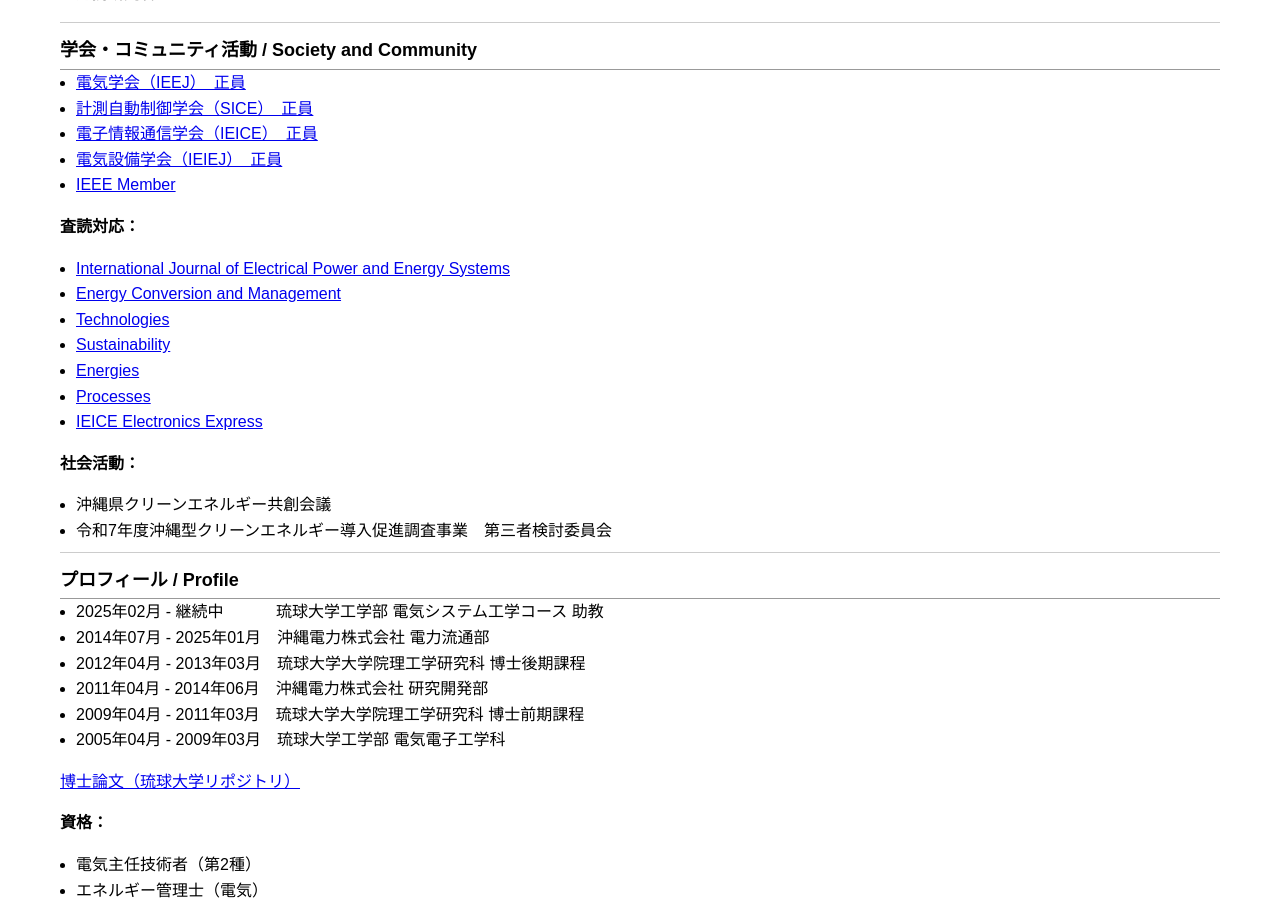
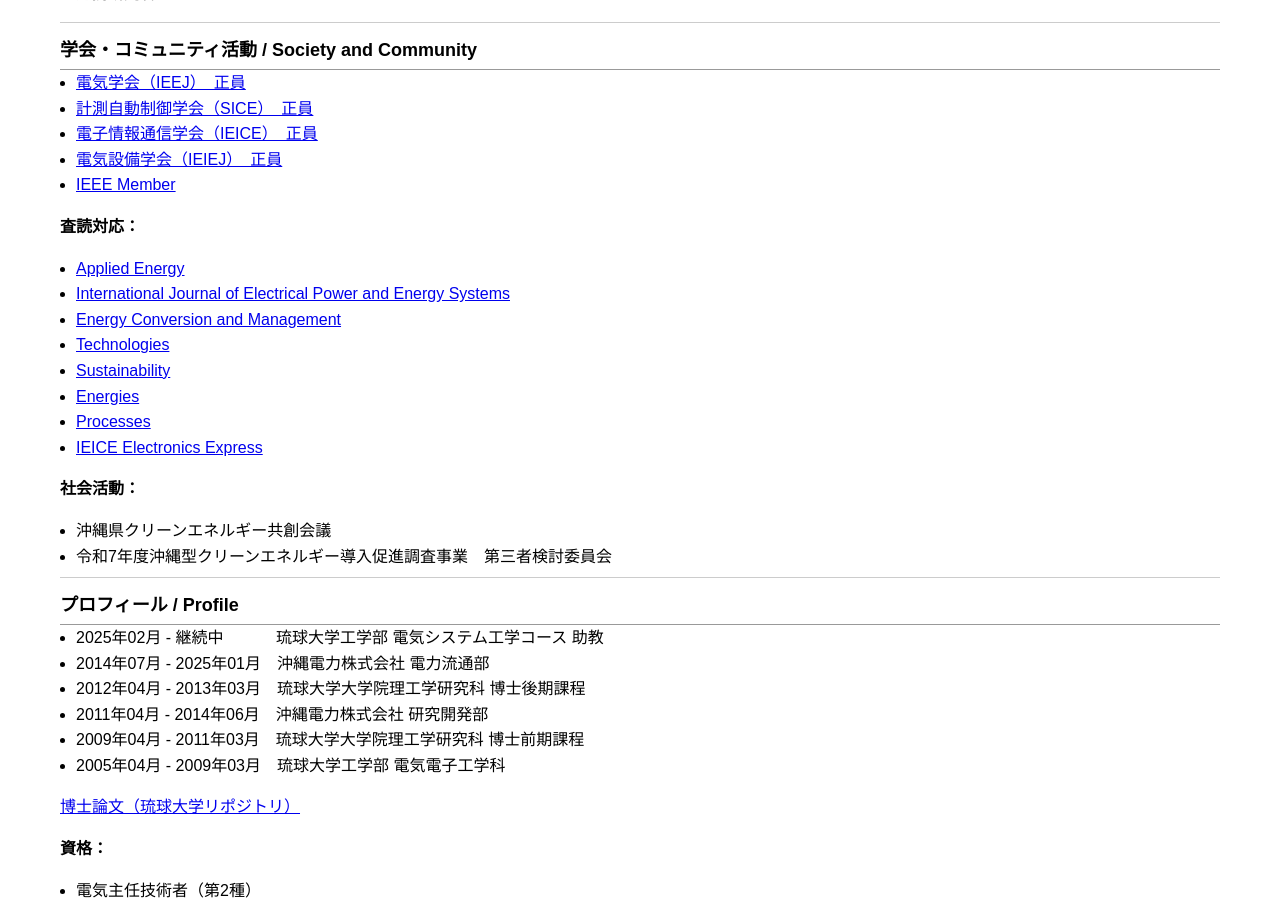
Before and after one commit to akieuehara/AkieUehara.github.io, a Jekyll site: the page built from index.md, in a window 1280 px wide and 900 px high, scrolled down 2269 px. Built offline with Jekyll 4.4.1, drawn with Linux system fonts in a browser that asks for light colours; comment, search, counter and statistics services are not loaded.

Commit message:
Update index.md

```diff
--- a/index.md
+++ b/index.md
@@ -140,6 +140,7 @@ e-mail:  **uehara_a@cs.u-ryukyu.ac.jp**
 
 **査読対応：**
 
+- [Applied Energy](https://www.sciencedirect.com/journal/applied-energy)
 - [International Journal of Electrical Power and Energy Systems](https://www.sciencedirect.com/journal/international-journal-of-electrical-power-and-energy-systems)
 - [Energy Conversion and Management](https://www.sciencedirect.com/journal/energy-conversion-and-management)
 - [Technologies](https://www.mdpi.com/journal/technologies)
```
